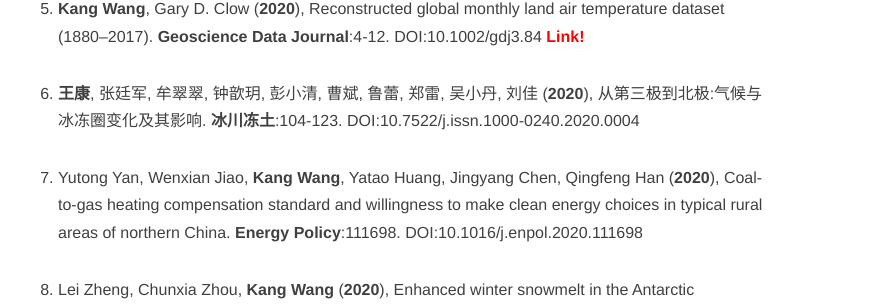
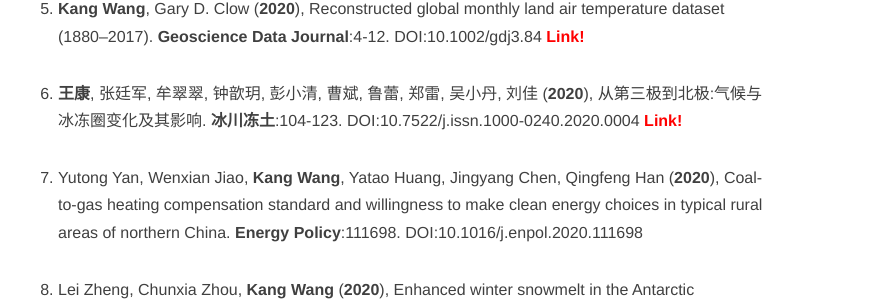
Before and after one commit to CryoECNU/cryoecnu.github.io, a Jekyll site: the page built from publication.md, in a window 1280 px wide and 900 px high, scrolled down 756 px. Shown: the part 148-452 px from the top of the window, without its empty margins (247-1125 px from the left). Built offline with Jekyll 4.4.1, drawn with Linux system fonts in a browser that asks for light colours; nearby versions of some CDN libraries.

Commit message:
Update publication.md

```diff
--- a/publication.md
+++ b/publication.md
@@ -44,6 +44,7 @@
 从第三极到北极:气候与冰冻圈变化及其影响.
 **冰川冻土**:104-123.
 [DOI:10.7522/j.issn.1000-0240.2020.0004](http://www.bcdt.ac.cn/CN/10.7522/j.issn.1000-0240.2020.0004)
+[<span style="color:red">**Link!**</span>](https://cryoecnu.github.io/blog/2021/01/05/%E7%AC%AC%E4%B8%89%E6%9E%81%E5%88%B0%E5%8C%97%E6%9E%81%E7%BB%BC%E8%BF%B0/)
 
 1. Yutong Yan, Wenxian Jiao, **Kang Wang**, Yatao Huang, Jingyang Chen, Qingfeng Han
 (**2020**),
```
